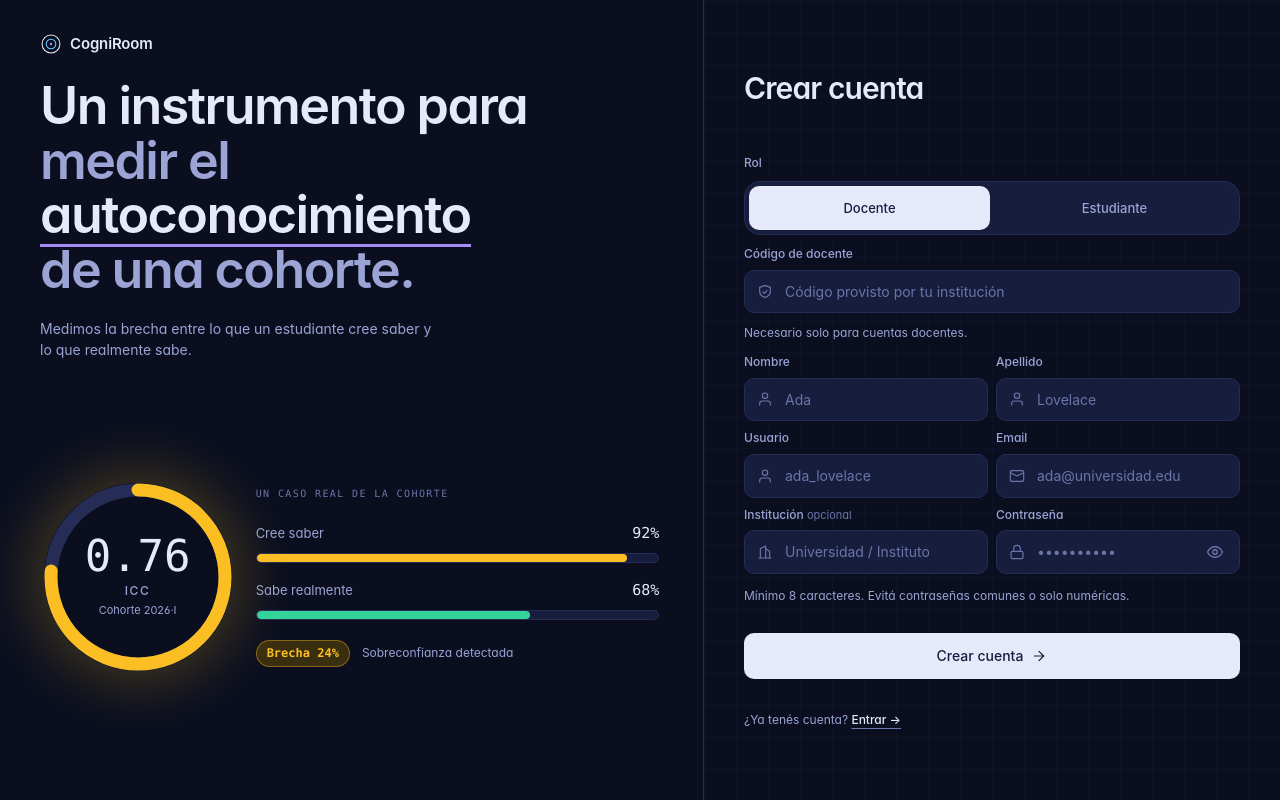
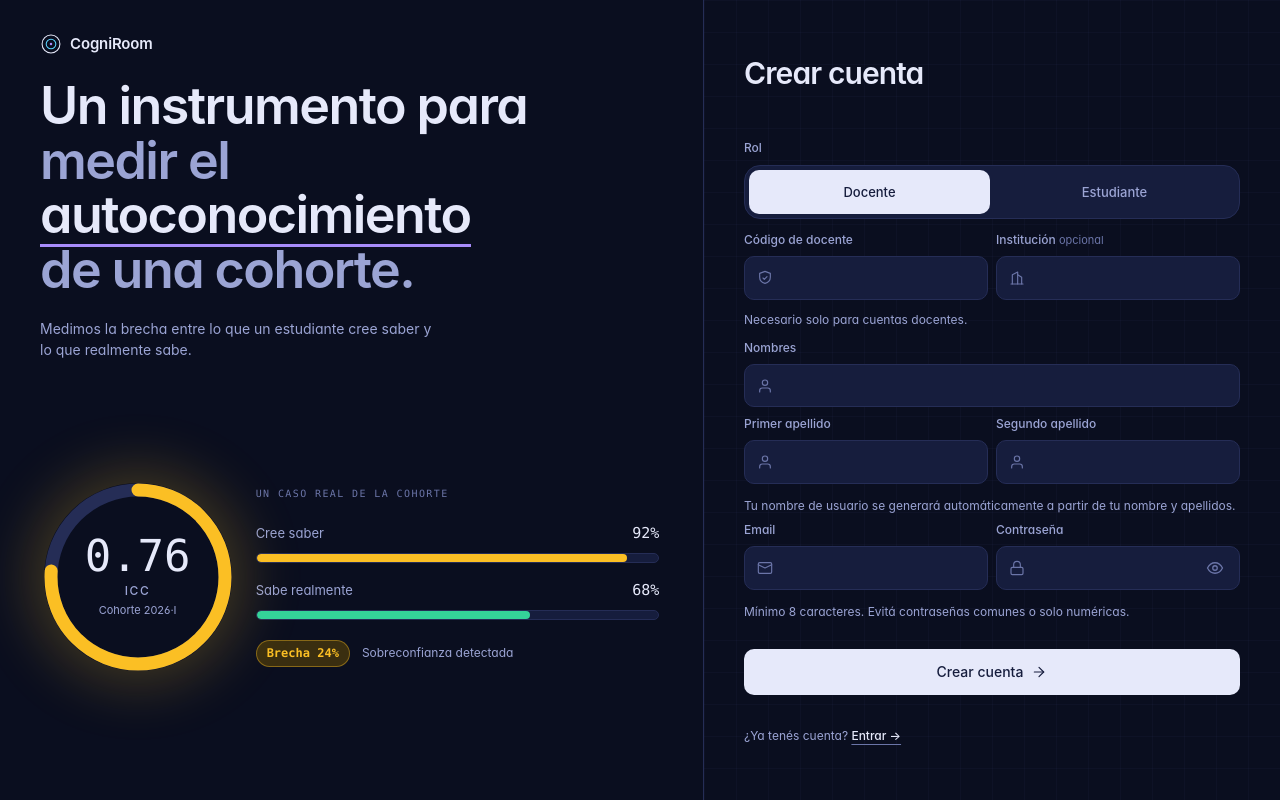
Before and after one commit to Eneritzch/Cogniroom, a Django app: page /app/register/ in a window 1280 px wide. Run offline with Django 5.2, Linux system fonts and the light colour scheme; some web fonts are replaced.

Commit message:
feat: username auto-generado y layout de registro en columnas parejas
- username derivado de inicial del nombre + primer apellido + inicial del
  segundo apellido, con sufijo numerico incremental ante colisiones
- formulario: campos Nombres / Primer apellido / Segundo apellido (requeridos),
  se quita el input de usuario y los placeholders
- Codigo de docente e Institucion comparten fila; Institucion pasa a ancho
  completo para estudiantes para no dejar huecos

Co-Authored-By: Claude Opus 4.8 <noreply@anthropic.com>

```diff
--- a/static/js/app/public/register.js
+++ b/static/js/app/public/register.js
@@ -18,8 +18,8 @@ initPasswordToggles();
 
 const $form = document.getElementById('register-form');
 const $firstName = document.getElementById('first_name');
-const $lastName = document.getElementById('last_name');
-const $username = document.getElementById('username');
+const $firstSurname = document.getElementById('first_surname');
+const $secondSurname = document.getElementById('second_surname');
 const $email = document.getElementById('email');
 const $institution = document.getElementById('institution');
 const $password = document.getElementById('password');
@@ -27,8 +27,9 @@ const $submit = document.getElementById('register-submit');
 const $submitText = document.getElementById('register-submit-text');
 const $teacherCodeGroup = document.getElementById('teacher-code-group');
 const $teacherCode = document.getElementById('teacher_code');
+const $institutionCol = document.getElementById('institution-col');
 
-const FIELDS = [$firstName, $lastName, $username, $email, $password];
+const FIELDS = [$firstName, $firstSurname, $secondSurname, $email, $password];
 
 let selectedRole = 'teacher';
 
@@ -36,6 +37,9 @@ function syncTeacherCode() {
     const isTeacher = selectedRole === 'teacher';
     $teacherCodeGroup.hidden = !isTeacher;
     if (!isTeacher) setInvalid($teacherCode, false);
+    // Sin código visible (estudiante), institución toma la fila completa para no dejar hueco.
+    $institutionCol.classList.toggle('col-md-6', isTeacher);
+    $institutionCol.classList.toggle('col-md-12', !isTeacher);
 }
 
 /* ---- Segmented de rol ---- */
@@ -110,8 +114,8 @@ $form.addEventListener('submit', async (event) => {
 
     const payload = {
         first_name: $firstName.value.trim(),
-        last_name: $lastName.value.trim(),
-        username: $username.value.trim(),
+        first_surname: $firstSurname.value.trim(),
+        second_surname: $secondSurname.value.trim(),
         email: $email.value.trim(),
         institution: $institution.value.trim(),
         password: $password.value,
@@ -154,8 +158,8 @@ function handleServerError(err) {
     const body = err.body || {};
     const fieldMap = {
         first_name: $firstName,
-        last_name: $lastName,
-        username: $username,
+        first_surname: $firstSurname,
+        second_surname: $secondSurname,
         email: $email,
         password: $password,
         teacher_code: $teacherCode,
--- a/templates/app/public/register.html
+++ b/templates/app/public/register.html
@@ -42,7 +42,9 @@
                             </div>
                         </div>
 
-                        <div class="auth-field" id="teacher-code-group" style="margin-top:10px;">
+                        <div class="row g-2 mt-1">
+                            <div class="col-12 col-md-6" id="teacher-code-group">
+                                <div class="auth-field">
                                     <label class="auth-field__label" for="teacher_code">Código de docente</label>
                                     <div class="auth-field__input-wrap">
                                         <svg class="auth-field__icon icon-svg" width="16" height="16" viewBox="0 0 24 24" aria-hidden="true">
@@ -57,16 +59,36 @@
                                                autocapitalize="off"
                                                spellcheck="false"
                                                maxlength="100"
-                                       placeholder="Código provisto por tu institución"
                                                aria-describedby="teacher-code-hint">
                                     </div>
                                     <p class="auth-field__hint" id="teacher-code-hint">Necesario solo para cuentas docentes.</p>
                                 </div>
+                            </div>
+
+                            <div class="col-12 col-md-6" id="institution-col">
+                                <div class="auth-field">
+                                    <label class="auth-field__label" for="institution">Institución <span class="auth-field__optional">opcional</span></label>
+                                    <div class="auth-field__input-wrap">
+                                        <svg class="auth-field__icon icon-svg" width="16" height="16" viewBox="0 0 24 24" aria-hidden="true">
+                                            <path d="M3 21h18"></path>
+                                            <path d="M5 21V7l8-4v18"></path>
+                                            <path d="M19 21V11l-6-4"></path>
+                                        </svg>
+                                        <input class="auth-field__input"
+                                               type="text"
+                                               id="institution"
+                                               name="institution"
+                                               autocomplete="organization"
+                                               maxlength="200">
+                                    </div>
+                                </div>
+                            </div>
+                        </div>
 
                         <div class="row g-2 mt-1">
-                            <div class="col-12 col-md-6">
+                            <div class="col-12">
                                 <div class="auth-field">
-                                    <label class="auth-field__label" for="first_name">Nombre</label>
+                                    <label class="auth-field__label" for="first_name">Nombres</label>
                                     <div class="auth-field__input-wrap">
                                         <svg class="auth-field__icon icon-svg" width="16" height="16" viewBox="0 0 24 24" aria-hidden="true">
                                             <path d="M20 21v-2a4 4 0 0 0-4-4H8a4 4 0 0 0-4 4v2"></path>
@@ -78,14 +100,13 @@
                                                name="first_name"
                                                required
                                                autocomplete="given-name"
-                                               maxlength="150"
-                                               placeholder="Ada">
+                                               maxlength="150">
                                     </div>
                                 </div>
                             </div>
                             <div class="col-12 col-md-6">
                                 <div class="auth-field">
-                                    <label class="auth-field__label" for="last_name">Apellido</label>
+                                    <label class="auth-field__label" for="first_surname">Primer apellido</label>
                                     <div class="auth-field__input-wrap">
                                         <svg class="auth-field__icon icon-svg" width="16" height="16" viewBox="0 0 24 24" aria-hidden="true">
                                             <path d="M20 21v-2a4 4 0 0 0-4-4H8a4 4 0 0 0-4 4v2"></path>
@@ -93,37 +114,36 @@
                                         </svg>
                                         <input class="auth-field__input"
                                                type="text"
-                                               id="last_name"
-                                               name="last_name"
+                                               id="first_surname"
+                                               name="first_surname"
                                                required
                                                autocomplete="family-name"
-                                               maxlength="150"
-                                               placeholder="Lovelace">
+                                               maxlength="150">
                                     </div>
                                 </div>
                             </div>
 
                             <div class="col-12 col-md-6">
                                 <div class="auth-field">
-                                    <label class="auth-field__label" for="username">Usuario</label>
+                                    <label class="auth-field__label" for="second_surname">Segundo apellido</label>
                                     <div class="auth-field__input-wrap">
                                         <svg class="auth-field__icon icon-svg" width="16" height="16" viewBox="0 0 24 24" aria-hidden="true">
-                                            <path d="M4 21v-2a4 4 0 0 1 4-4h8a4 4 0 0 1 4 4v2"></path>
+                                            <path d="M20 21v-2a4 4 0 0 0-4-4H8a4 4 0 0 0-4 4v2"></path>
                                             <circle cx="12" cy="7" r="4"></circle>
                                         </svg>
                                         <input class="auth-field__input"
                                                type="text"
-                                               id="username"
-                                               name="username"
+                                               id="second_surname"
+                                               name="second_surname"
                                                required
-                                               autocomplete="username"
-                                               autocapitalize="off"
-                                               spellcheck="false"
-                                               minlength="3"
-                                               maxlength="150"
-                                               placeholder="ada_lovelace">
+                                               autocomplete="off"
+                                               maxlength="150">
                                     </div>
                                 </div>
+                            </div>
+
+                            <div class="col-12">
+                                <p class="auth-field__hint">Tu nombre de usuario se generará automáticamente a partir de tu nombre y apellidos.</p>
                             </div>
 
                             <div class="col-12 col-md-6">
@@ -143,28 +163,7 @@
                                                inputmode="email"
                                                autocapitalize="off"
                                                spellcheck="false"
-                                               maxlength="254"
-                                               placeholder="ada@universidad.edu">
-                                    </div>
-                                </div>
-                            </div>
-
-                            <div class="col-12 col-md-6">
-                                <div class="auth-field">
-                                    <label class="auth-field__label" for="institution">Institución <span class="auth-field__optional">opcional</span></label>
-                                    <div class="auth-field__input-wrap">
-                                        <svg class="auth-field__icon icon-svg" width="16" height="16" viewBox="0 0 24 24" aria-hidden="true">
-                                            <path d="M3 21h18"></path>
-                                            <path d="M5 21V7l8-4v18"></path>
-                                            <path d="M19 21V11l-6-4"></path>
-                                        </svg>
-                                        <input class="auth-field__input"
-                                               type="text"
-                                               id="institution"
-                                               name="institution"
-                                               autocomplete="organization"
-                                               maxlength="200"
-                                               placeholder="Universidad / Instituto">
+                                               maxlength="254">
                                     </div>
                                 </div>
                             </div>
@@ -184,7 +183,6 @@
                                                required
                                                minlength="8"
                                                autocomplete="new-password"
-                                               placeholder="••••••••••"
                                                aria-describedby="password-hint">
                                         <button type="button" class="auth-field__toggle" data-password-toggle aria-pressed="false" aria-label="Mostrar contraseña">
                                             <svg class="auth-field__toggle-eye icon-svg" width="18" height="18" viewBox="0 0 24 24" aria-hidden="true">
```
Also changed, not shown: apps/users/models.py (+26 -0 lines), apps/users/serializers.py (+15 -9 lines). Lines whose indentation alone changed are shown as unchanged.
